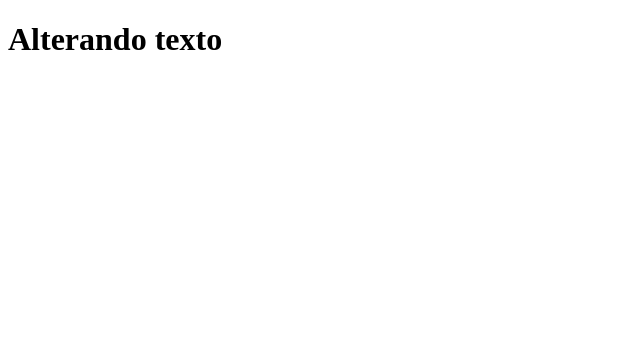
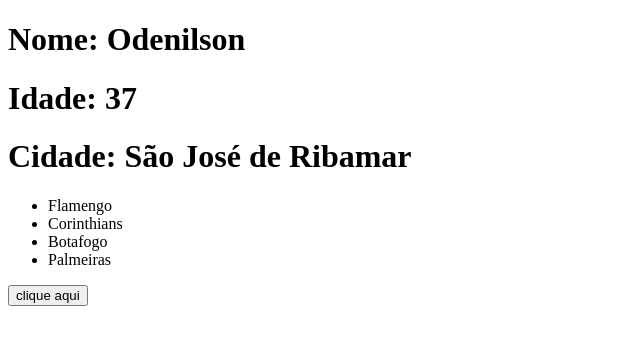
Before and after one commit to odenilsonmarques/curso-vue, a Vue app: page / in a window 1280 px wide. Shown: the top 344 px of the page, without its empty margins (0-640 px from the left). Built offline with nearby package versions, Linux system fonts and the light colour scheme.

Commit message:
estudo de props dinamicos

```diff
--- a/src/App.vue
+++ b/src/App.vue
@@ -11,10 +11,11 @@
   // import Exemplo06 from './componentes/Exemplo08Teclado.vue';
   // import Exemplo06 from './componentes/Exemplo09Submit.vue';
   // import Exemplo06 from './componentes/Exemplo09-1PreventDefault.vue';
-  import Exemplo06 from './componentes/Exemplo10Lifecycle.vue';
+  // import Exemplo06 from './componentes/Exemplo10Lifecycle.vue';
+  import Exemplo11 from './componentes/Exemplo11Props1.vue';
 </script>
 
 <!-- HTML -->
  <template>
-    <Exemplo06></Exemplo06>
+    <Exemplo11></Exemplo11>
  </template>
--- /dev/null
+++ b/src/componentes/Exemplo11Props1.vue
@@ -0,0 +1,42 @@
+<!-- props é usada para passar dados de um componente pai para um componente filho.
+ Isso permite que o componente filho receba dados(informações estáticas, variaveis e funçõe) externos, tornando-o mais reutilizável e dinâmico.
+
+ para execeutar devemos chamar no app.vue apenas o props pai no caso(Exemplo11props1)
+
+ -->
+
+
+<script setup>
+
+    // importando componente
+    import Exemplo11Props2 from './Exemplo11Props2.vue';
+
+
+    //props com variaveis
+    let cidade = 'São José de Ribamar';
+
+    //usando um vetor
+    let clubes = ['Flamengo', 'Corinthians', 'Botafogo', 'Palmeiras'];
+
+
+    //usando funcao
+    function mensagem(){
+        alert('Usando funcção com props');
+    }
+
+
+</script>
+
+
+<template>
+    <!-- referenciando ao componente filho -->
+     <!-- dentro da tag que faz referencia ao componente filho, passamos as propridades. Lembrando que pode ser qualquer nome -->
+      <!-- a refencia a variavel nesse caso tem que ser usando os dois pontos. dessa forma o valor ficar dinamico, ou seja assim que eu trocar
+      o valor este é exibido  -->
+      <!-- para refenciar o vetor e a variaveis pode ser usado qualquer nome, somente o valor devem ser igual
+      por exemplo declarei no vetor o nome de clubes na tag chamei de vetor, mas o valor ficou clubes -->
+
+    <Exemplo11Props2 nome="Odenilson" idade="37" :cidade="cidade" :vetor="clubes" :funcao="mensagem">
+
+    </Exemplo11Props2>
+</template>
--- /dev/null
+++ b/src/componentes/Exemplo11Props2.vue
@@ -0,0 +1,20 @@
+<script setup>
+    // obter props
+    //chamando as propriedades
+    const props = defineProps(['nome', 'idade', 'cidade', 'vetor', 'funcao']);
+
+
+</script>
+
+
+<template>
+    <h1>Nome: {{ nome }}</h1>
+    <h1>Idade: {{ idade }}</h1>
+    <h1>Cidade: {{ cidade }}</h1>
+
+    <ul>
+        <li v-for="v of vetor">{{ v }}</li>
+    </ul>
+
+    <button @click="funcao">clique aqui</button>
+</template>
```
